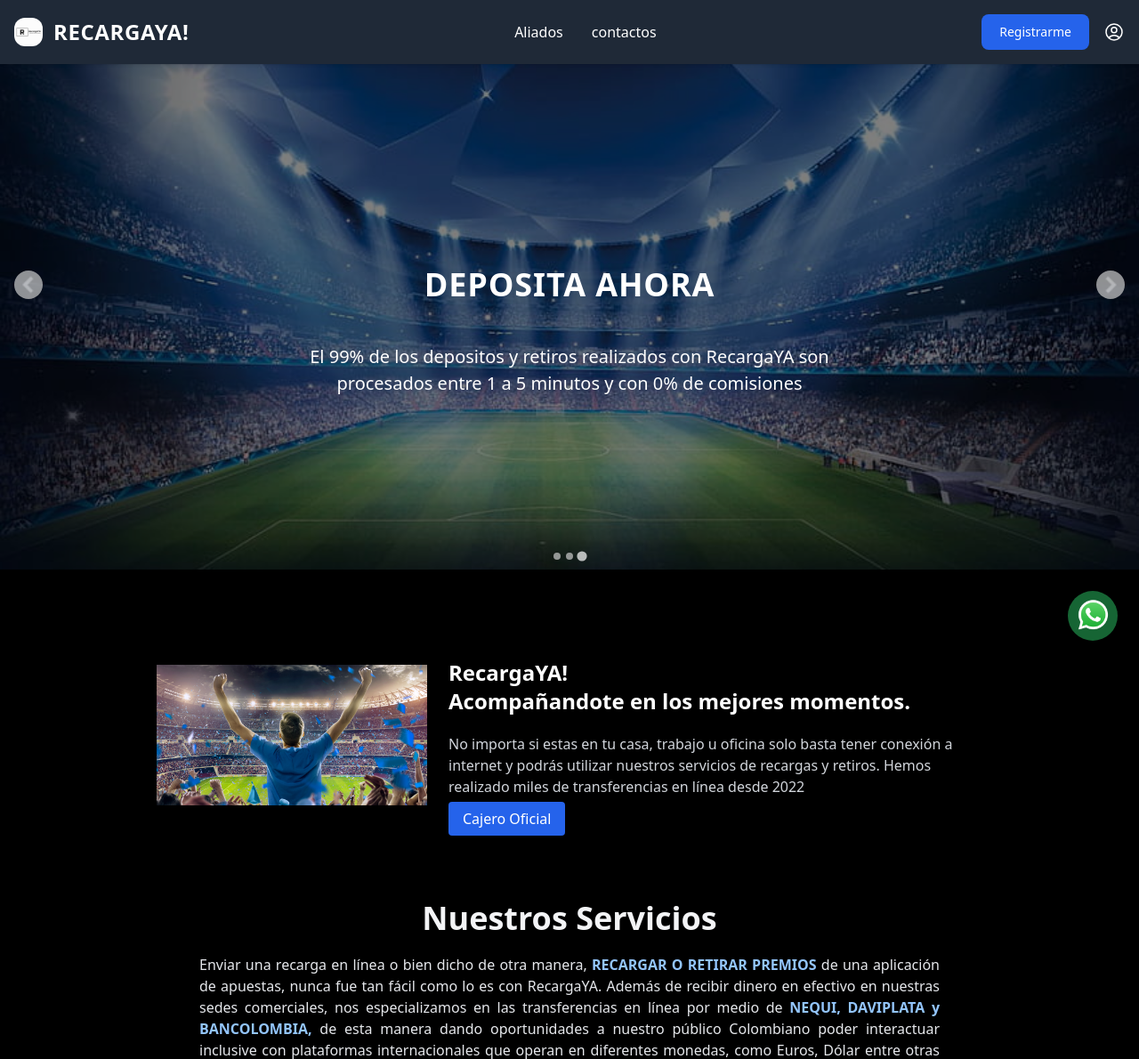
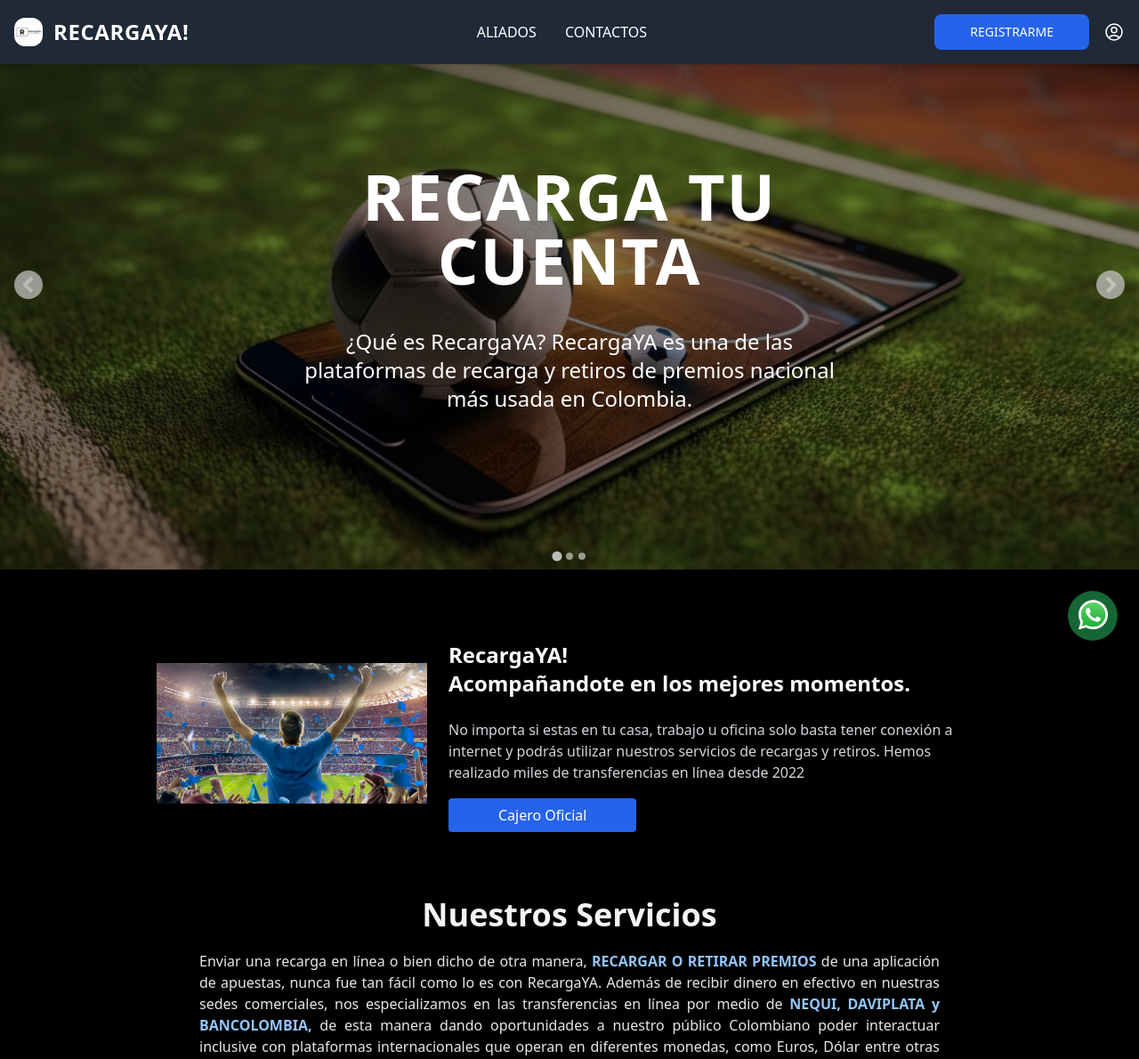
Before and after one commit to AndresR17/Precargaya, a PHP site: page / in a window 1280 px wide. Shown: the top 1190 px of the page at 89% size. Run offline with PHP 8.4, Linux system fonts and the light colour scheme; some libraries are stand-ins or nearby versions.

Commit message:
se cambio el tamaño de letra al slide y tamaño al modal

```diff
--- a/index.php
+++ b/index.php
@@ -8,15 +8,15 @@ require_once('./layouts/slide.php');
     <div class="lg:w-[40rem] xl:w-[50rem] 2xl:w-[60rem]">
         <img src="./img/img.down.jpg" class="w-full" alt="Img-RecargaYa">
     </div>
-    <div data-aos="zoom-out-left" class="flex flex-col lg:px-20 xl:p-6">
-        <h2 class="text-white text-4xl mt-5 font-semibold lg:mt-5 xl:text-2xl 2xl:text-4xl">RecargaYA! <br> Acompañandote en los mejores momentos.</h2>
-        <p class="text-gray-300 pt-5">
+    <div data-aos="zoom-out-left" class="flex justify-center flex-col lg:px-20 xl:p-6 space-y-6">
+        <h2 class="text-white text-4xl font-semibold xl:text-2xl 2xl:text-4xl mt-5 xl:m-0">RecargaYA! <br> Acompañandote en los mejores momentos.</h2>
+        <p class="text-gray-300 text-base">
             No importa si estas en tu casa, trabajo u oficina solo basta tener conexión a internet y
             podrás utilizar nuestros servicios de recargas y retiros. Hemos realizado miles de
             transferencias en línea desde 2022
         </p>
-        <div class="mt-3">
-            <a href="https://wa.link/xtfpkd" class="px-4 py-2 text-white bg-blue-600 hover:bg-blue-800 rounded" target="_blank">Cajero Oficial</a>
+        <div class="w-full">
+            <a href="https://wa.link/xtfpkd" class="px-14 py-2 text-white bg-blue-600 hover:bg-blue-800 rounded text-base text-center" target="_blank">Cajero Oficial</a>
         </div>
     </div>
 </section>
--- a/layouts/nav.php
+++ b/layouts/nav.php
@@ -8,7 +8,7 @@
             <!-- Modal toggle -->
 
             <!-- boton del modal de registro  -->
-                <button data-modal-target="modal-register" data-modal-toggle="modal-register" class="block text-white bg-blue-600 hover:bg-blue-800 focus:ring-4 focus:outline-none focus:ring-blue-300 font-medium rounded-lg text-sm px-5 py-2.5 text-center " type="button">
+            <button data-modal-target="modal-register" data-modal-toggle="modal-register" class="uppercase block text-white bg-blue-600 hover:bg-blue-800 focus:ring-4 focus:outline-none focus:ring-blue-300 font-medium rounded-lg text-sm px-10 py-2.5 text-center " type="button">
                 Registrarme
             </button>
 
@@ -31,11 +31,11 @@
         <div id="mega-menu-icons" class="items-center justify-between hidden w-full md:flex md:w-auto md:order-1">
             <ul class="flex flex-col mt-4 font-medium md:flex-row md:mt-0 md:space-x-8 rtl:space-x-reverse">
                 <li>
-                    <a href="aliados.php" class="block py-2 px-3 text-gray-900 border-b border-gray-100 hover:bg-gray-50 md:hover:bg-transparent md:border-0 md:hover:text-blue-600 md:p-0 text-white" aria-current="page">Aliados</a>
+                    <a href="aliados.php" class="uppercase block py-2 px-3 text-gray-900 border-b border-gray-100 hover:bg-gray-50 md:hover:bg-transparent md:border-0 md:hover:text-blue-600 md:p-0 text-white" aria-current="page">Aliados</a>
                 </li>
 
                 <li>
-                    <a href="#" class="block py-2 px-3 text-gray-900 border-b border-gray-100 hover:bg-gray-50 md:hover:bg-transparent md:border-0 md:hover:text-blue-600 md:p-0 text-white">contactos</a>
+                    <a href="#" class="uppercase block py-2 px-3 text-gray-900 border-b border-gray-100 hover:bg-gray-50 md:hover:bg-transparent md:border-0 md:hover:text-blue-600 md:p-0 text-white">contactos</a>
                 </li>
             </ul>
         </div>
@@ -82,12 +82,12 @@
 
     <!-- Main modal para registro -->
     <div id="modal-register" tabindex="-1" aria-hidden="true" class="hidden overflow-y-auto overflow-x-hidden fixed top-0 right-0 left-0 z-50 justify-center items-center w-full md:inset-0 h-[calc(100%-1rem)] max-h-full ">
-        <div class="relative p-4 w-full max-w-md max-h-full">
+        <div class="relative p-10 w-full max-w-8xl max-h-full">
             <!-- Modal content -->
             <div class="relative bg-white rounded-lg shadow">
                 <!-- Modal header -->
-                <div class="flex items-center justify-between p-4 md:p-5 border-b rounded-t">
-                    <h3 class="text-xl font-semibold text-gray-900 dark:text-white">
+                <div class="flex items-center justify-between p-4  md:p-5 border-b rounded-t">
+                    <h3 class="text-4xl uppercase font-semibold text-gray-900 dark:text-white">
                         Vamos a conectarnos
                     </h3>
                     <button type="button" class="end-2.5 text-gray-400 bg-transparent hover:bg-gray-200 hover:text-gray-900 rounded-lg text-sm w-8 h-8 ms-auto inline-flex justify-center items-center dark:hover:bg-gray-600 dark:hover:text-white" data-modal-hide="modal-register">
@@ -101,32 +101,32 @@
                 <div class="p-4 md:p-5">
                     <form class="" id="formClientes" method="POST">
                         <div class="mb-6" id="resDoc">
-                            <label for="documento" class="block mb-2 text-sm font-medium text-gray-900">No Documento:</label>
-                            <input type="documento" id="documento" class="bg-gray-50 border border-gray-300 text-gray-900 text-sm rounded-lg focus:ring-blue-500 focus:border-blue-500 block w-full p-2.5" placeholder="...">
+                            <label for="documento" class="block mb-2 text-base font-medium text-gray-900">No Documento:</label>
+                            <input type="documento" id="documento" class="bg-gray-50 border border-gray-300 text-gray-900 text-base rounded-lg focus:ring-blue-500 focus:border-blue-500 block w-full p-2.5" placeholder="...">
                         </div>
                         <div class="mb-6" id="resName">
-                            <label for="name" class="block mb-2 text-sm font-medium text-gray-900">Nombre:</label>
-                            <input type="name" id="name" class="bg-gray-50 border border-gray-300 text-gray-900 text-sm rounded-lg focus:ring-blue-500 focus:border-blue-500 block w-full p-2.5" placeholder="Nombre completo...">
+                            <label for="name" class="block mb-2 text-base font-medium text-gray-900">Nombre:</label>
+                            <input type="name" id="name" class="bg-gray-50 border border-gray-300 text-gray-900 text-base rounded-lg focus:ring-blue-500 focus:border-blue-500 block w-full p-2.5" placeholder="Nombre completo...">
                         </div>
                         <div class="mb-6" id="resEmail">
-                            <label for="email" class="block mb-2 text-sm font-medium text-gray-900">Email:</label>
-                            <input type="email" id="email" class="bg-gray-50 border border-gray-300 text-gray-900 text-sm rounded-lg focus:ring-blue-500 focus:border-blue-500 block w-full p-2.5" placeholder="...">
+                            <label for="email" class="block mb-2 text-base font-medium text-gray-900">Email:</label>
+                            <input type="email" id="email" class="bg-gray-50 border border-gray-300 text-gray-900 text-base rounded-lg focus:ring-blue-500 focus:border-blue-500 block w-full p-2.5" placeholder="...">
                         </div>
                         <div class="mb-6" id="resPhone">
-                            <label for="phone" class="block mb-2 text-sm font-medium text-gray-900">Telefono:</label>
-                            <input type="phone" id="phone" class="bg-gray-50 border border-gray-300 text-gray-900 text-sm rounded-lg focus:ring-blue-500 focus:border-blue-500 block w-full p-2.5" placeholder="...">
+                            <label for="phone" class="block mb-2 text-base font-medium text-gray-900">Telefono:</label>
+                            <input type="phone" id="phone" class="bg-gray-50 border border-gray-300 text-gray-900 text-base rounded-lg focus:ring-blue-500 focus:border-blue-500 block w-full p-2.5" placeholder="...">
                         </div>
                         <div class="mb-6">
-                            <label for="message" class="block mb-2 text-sm font-medium text-gray-900">Mensaje:</label>
-                            <textarea id="message" rows="4" class="block p-2.5 w-full text-sm text-gray-900 bg-gray-50 rounded-lg border border-gray-300 focus:ring-blue-500 focus:border-blue-500" placeholder="Cuentanos tu experiencia..."></textarea>
+                            <label for="message" class="block mb-2 text-base font-medium text-gray-900">Mensaje:</label>
+                            <textarea id="message" rows="4" class="block p-2.5 w-full text-base text-gray-900 bg-gray-50 rounded-lg border border-gray-300 focus:ring-blue-500 focus:border-blue-500" placeholder="Cuentanos tu experiencia..."></textarea>
                         </div>
                         <div class="flex flex-col items-start mb-6" id="resCheck">
                             <div class="flex items-center h-5">
                                 <input id="acepto" type="checkbox" class="w-4 h-4 border border-gray-300 rounded bg-gray-50 focus:ring-3 focus:ring-blue-300 dark:bg-gray-700 dark:border-gray-600 dark:focus:ring-blue-600 dark:ring-offset-gray-800"><span class="px-1 font-semibold">Acepto</span><a href="public/TÉRMINOS Y CONDICIONES – RecargaYa.pdf" target="_blank" class="text-blue-600 hover:underline font-semibold">Terminos y condiciones.</a></label>
                             </div>
-                            <p class="text-gray-500 text-sm mt-2 text-justify">Al hacer clic en “Registrarme”, usted acepta que RecargaYa procese sus datos personales proporcionados en el formulario anterior para comunicarse con usted como nuestro cliente potencial o real, tal y como se describe en nuestra Política de privacidad.</p>
+                            <p class="text-gray-500 text-base mt-2 text-justify">Al hacer clic en “Registrarme”, usted acepta que RecargaYa procese sus datos personales proporcionados en el formulario anterior para comunicarse con usted como nuestro cliente potencial o real, tal y como se describe en nuestra Política de privacidad.</p>
                         </div>
-                        <input type="submit" class="text-white bg-blue-700 hover:bg-blue-800 focus:ring-4 focus:outline-none focus:ring-blue-300 font-medium rounded-lg text-sm w-full sm:w-auto px-5 py-2.5 text-center cursor-pointer" value="Registrarme">
+                        <input type="submit" class="text-white bg-blue-700 hover:bg-blue-800 focus:ring-4 focus:outline-none focus:ring-blue-300 font-medium rounded-lg text-sm w-full sm:w-auto px-8 py-2.5 text-center cursor-pointer uppercase" value="Registrarme">
                     </form>
                 </div>
             </div>
--- a/layouts/slide.php
+++ b/layouts/slide.php
@@ -9,30 +9,30 @@
     </div>
     <div class="splide__track">
         <ul class="splide__list">
-            <li class="splide__slide splide-1" data-splide-interval="3000">
+            <li class="splide__slide splide-1">
                 <img src="./img/img.1.jpg" alt="">
                 <div class="overlay"></div>
                 <div class="slide-content">
-                    <div class="slide-title text-center text-white sm:text-2xl md:text-4xl sm:block font-bold tracking-wide">RECARGA TU CUENTA</div>
-                    <div class="slide-description text-white text-center sm:text-sm lg:text-xl">¿Qué es RecargaYA? RecargaYA es una de las plataformas de recarga y retiros de premios nacional más usada en Colombia.</div>
+                    <div class="absolute top-[40%] left-[50%] -translate-y-[50%] -translate-x-[50%] z-10 text-center text-white text-4xl md:text-6xl xl:text-7xl sm:block font-bold tracking-wide ">RECARGA TU CUENTA</div>
+                    <div class="slide-description absolute top-[65%] left-[50%] -translate-y-[50%] -translate-x-[50%] z-10 leading-normal text-white text-center sm:text-base md:text-xl lg:text-2xl">¿Qué es RecargaYA? RecargaYA es una de las plataformas de recarga y retiros de premios nacional más usada en Colombia.</div>
                 </div>
             </li>
 
-            <li class="splide__slide splide-1" data-splide-interval="3000">
+            <li class="splide__slide splide-1" data-splide-interval="5000">
                 <img src="./img/img.2.jpg" alt="">
                 <div class="overlay"></div>
                 <div class="slide-content">
-                    <div class="slide-title text-center text-white sm:text-2xl md:text-4xl sm:block font-bold tracking-wide">RETIRAR AHORA</div>
-                    <div class="slide-description text-white text-center sm:text-sm lg:text-xl">Podras realizar tus retiros, sin tener que preocuparte. Hemos realizado miles de transferencias en línea desde 2022</div>
+                    <div class="absolute top-[40%] left-[50%] -translate-y-[50%] -translate-x-[50%] z-10 text-center text-white text-4xl md:text-6xl xl:text-7xl sm:block font-bold tracking-wide ">RETIRAR AHORA</div>
+                    <div class="slide-description absolute top-[65%] left-[50%] -translate-y-[50%] -translate-x-[50%] z-10 leading-normal text-white text-center sm:text-base md:text-xl lg:text-2xl">Podras realizar tus retiros, sin tener que preocuparte. Hemos realizado miles de transferencias en línea desde 2022</div>
                 </div>
             </li>
 
-            <li class="splide__slide splide-1" data-splide-interval="3000">
-            <img src="./img/img.3.jpg" alt="">
+            <li class="splide__slide splide-1" data-splide-interval="5000">
+                <img src="./img/img.3.jpg" alt="">
                 <div class="overlay"></div>
                 <div class="slide-content">
-                    <div class="slide-title text-center text-white sm:text-2xl md:text-4xl sm:block font-bold tracking-wide">DEPOSITA AHORA</div>
-                    <div class="slide-description text-white text-center sm:text-sm lg:text-xl">El 99% de los depositos y retiros realizados con RecargaYA son procesados entre 1 a 5 minutos y con 0% de comisiones</div>
+                    <div class="absolute top-[40%] left-[50%] -translate-y-[50%] -translate-x-[50%] z-10 text-center text-white text-4xl md:text-6xl xl:text-7xl sm:block font-bold tracking-wide">DEPOSITA AHORA</div>
+                    <div class="slide-description absolute top-[65%] left-[50%] -translate-y-[50%] -translate-x-[50%] z-10 leading-normal text-white text-center sm:text-base md:text-xl lg:text-2xl">El 99% de los depositos y retiros realizados con RecargaYA son procesados entre 1 a 5 minutos y con 0% de comisiones</div>
                 </div>
             </li>
 
--- a/src/css/app.css
+++ b/src/css/app.css
@@ -16,25 +16,6 @@
 	background-repeat: no-repeat;
 }
 
-/* Estilos para el titulo */
-.splide__slide .slide-title {
-    position: absolute;
-    top: 50%;
-    left: 50%;
-    transform: translate(-50%, -50%);
-    z-index: 1;
-}
-
-/* Estilos para la descripción */
-.splide__slide .slide-description {
-    position: absolute;
-    top: 65%;
-    left: 50%;
-    transform: translate(-50%, -50%);
-    z-index: 1;
-    line-height: 1.5;
-
-}
 
 /* Estilos para el div semitransparente */
 .splide__slide .overlay {
--- a/src/js/app.js
+++ b/src/js/app.js
@@ -12,8 +12,8 @@ window.addEventListener('load', ()=> {
         const splide = new Splide(element, {
             perPage: 1,
             rewind: true,
-            autoplay: true,
-            interval: 3000,
+            // autoplay: true,
+            // interval: 8000,
         });
 
         splide.mount();
```
Lines whose indentation alone changed are shown as unchanged.
